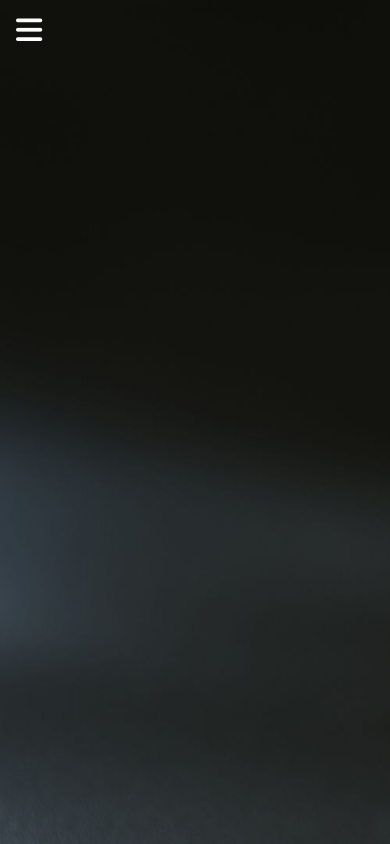
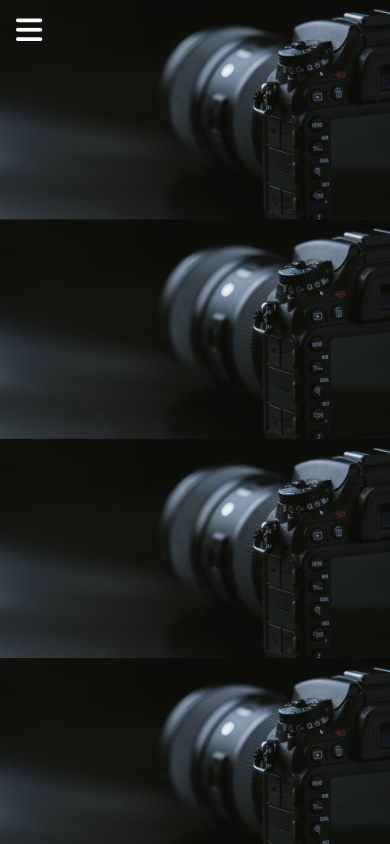
Before and after one commit to krup-ali/photopie_webpage, a plain HTML site: page index.html in a window 390 px wide. Drawn offline with Linux system fonts and the light colour scheme.

Commit message:
Update styles.css

```diff
--- a/styles.css
+++ b/styles.css
@@ -109,3 +109,10 @@
 #check:checked ~ .btn_one i{
 	opacity: 0;
 }
+@media (max-width: 575.98px) {
+	.main_box{
+		background-image: url("photo.jpg") ;
+		background-repeat: repeat-y;
+		background-size: 100%;
+	}
+}
```
